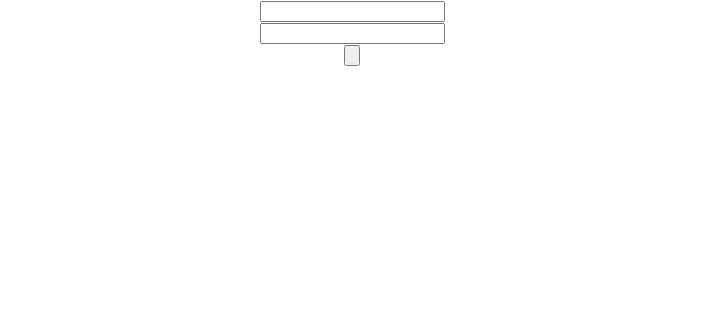
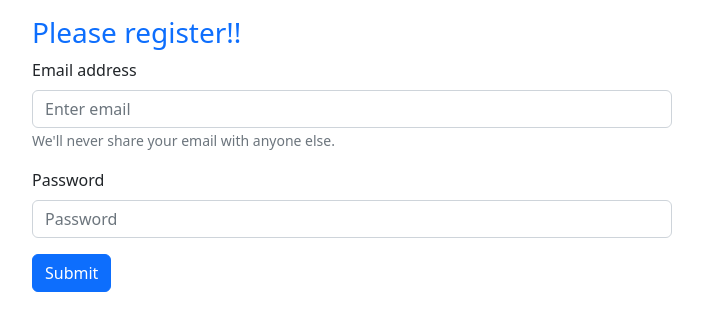
Before and after one commit to YaAlBagdattig379/email-password-auth-m57, a React (Create React App) app: page / in a window 1280 px wide. Shown: the top 330 px of the page, without its empty margins (288-991 px from the left). Built offline with nearby package versions, Linux system fonts and the light colour scheme.

Commit message:
added v3-m57

```diff
--- a/package.json
+++ b/package.json
@@ -9,6 +9,7 @@
     "bootstrap": "^5.2.3",
     "firebase": "^9.15.0",
     "react": "^18.2.0",
+    "react-bootstrap": "^2.7.0",
     "react-dom": "^18.2.0",
     "react-scripts": "5.0.1",
     "web-vitals": "^2.1.4"
--- a/src/App.css
+++ b/src/App.css
@@ -1,6 +1,4 @@
-.App {
-  text-align: center;
-}
+
 
 .App-logo {
   height: 40vmin;
--- a/src/App.js
+++ b/src/App.js
@@ -1,6 +1,9 @@
 import './App.css';
+import 'bootstrap/dist/css/bootstrap.min.css';
+import Form from 'react-bootstrap/Form'
 import { getAuth } from "firebase/auth";
 import app from './firebase.init';
+import Button from 'react-bootstrap/Button';
 
 const auth = getAuth(app);
 
@@ -17,15 +20,29 @@
     console.log('form submit')
   }
   return (
-    <div className="App">
-       <form onSubmit={formSubmit}>
-          {/* <input onChange={handleEmailChange} type="email" name="" id="" /> */}
-          <input onBlur={handleEmailBlur} type="email" name="" id="" />
-          <br />
-          <input onChange={handlePasswordChange} type="password" name="" id="" />
-          <br />
-          <input type="submit" value="" placeholder='submit' />
-       </form>
+    <div>
+      <div className="registration w-50 mx-auto mt-3">
+      <h3 className='text-primary'>Please register!!</h3>
+      <Form onSubmit={formSubmit}>
+      <Form.Group className="mb-3" controlId="formBasicEmail">
+        <Form.Label>Email address</Form.Label>
+        <Form.Control onBlur={handleEmailBlur} type="email" placeholder="Enter email" />
+        <Form.Text className="text-muted">
+          We'll never share your email with anyone else.
+        </Form.Text>
+      </Form.Group>
+
+      <Form.Group className="mb-3" controlId="formBasicPassword">
+        <Form.Label>Password</Form.Label>
+        <Form.Control onBlur={handlePasswordChange} type="password" placeholder="Password" />
+      </Form.Group>
+
+      <Button variant="primary" type="submit">
+        Submit
+      </Button>
+    </Form>
+
+      </div>
     </div>
   );
 }
```
Also changed, not shown: 1 other file (tests, documents, lock files or other folders).
